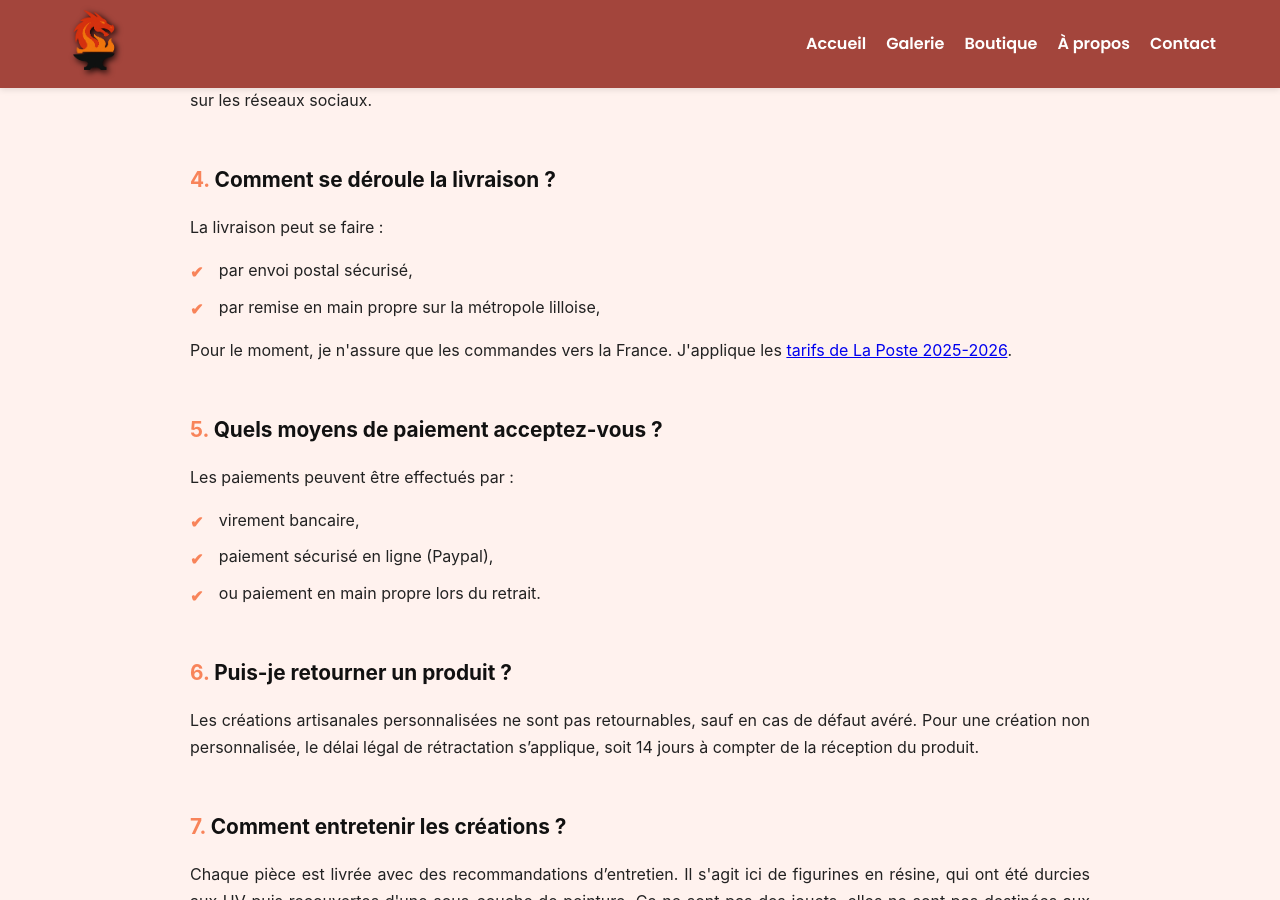
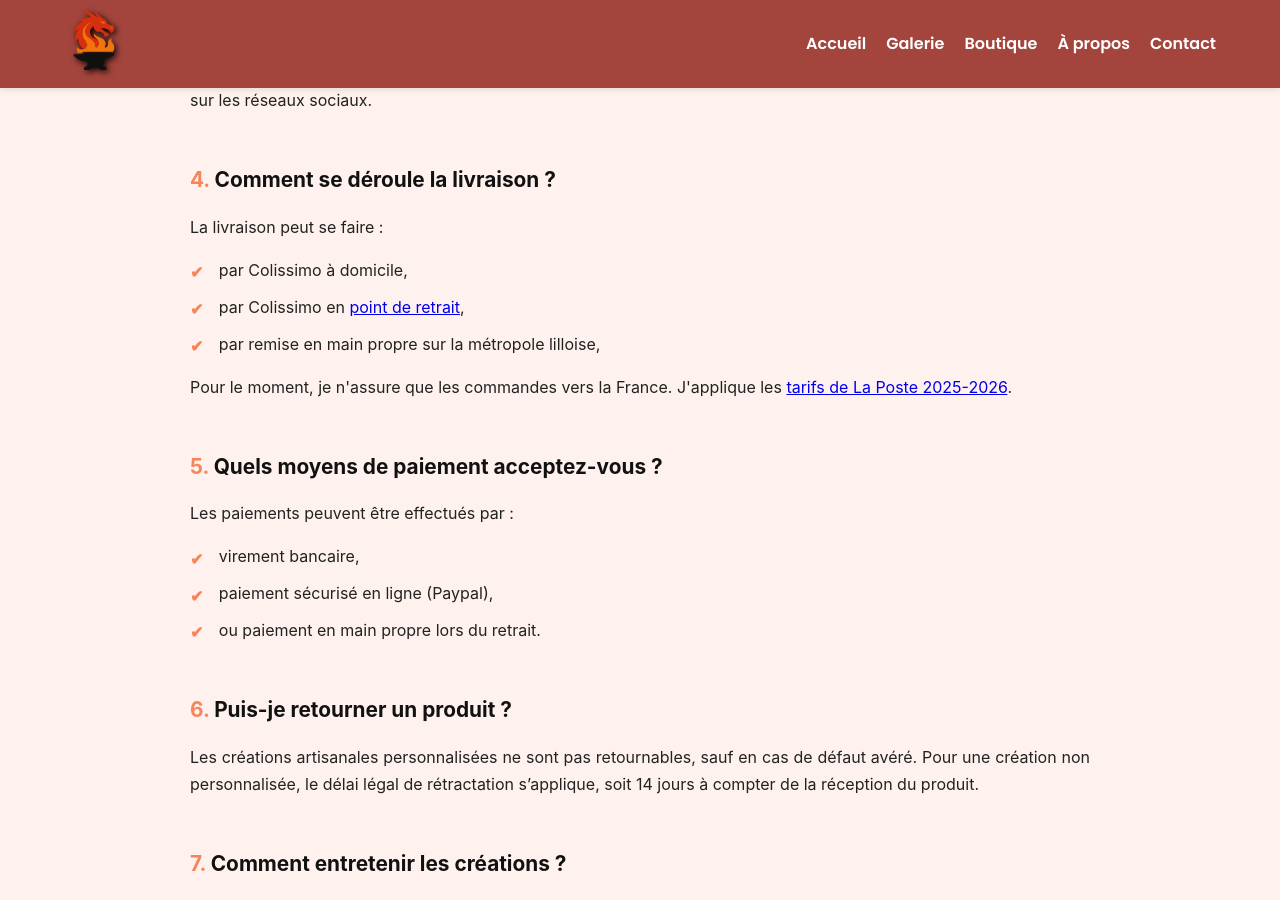
Before and after one commit to Yaen-Ghost/forgefeu, a Jekyll site: the page built from faq.html, in a window 1280 px wide and 900 px high, scrolled down 689 px. Built offline with Jekyll 4.4.1, drawn with Linux system fonts in a browser that asks for light colours.

Commit message:
Update faq.html

```diff
--- a/faq.html
+++ b/faq.html
@@ -44,7 +44,8 @@ permalink: /faq/
       La livraison peut se faire :
     </p>
     <ul>
-      <li>par envoi postal sécurisé,</li>
+      <li>par Colissimo à domicile,</li>
+      <li>par Colissimo en <a href="https://www.laposte.fr/conseils-pratiques/recevoir-un-colissimo-en-point-de-retrait" target="_blank" rel="noopener noreferrer">point de retrait</a>,</li>
       <li>par remise en main propre sur la métropole lilloise,</li>
     </ul>
     <p>
```
